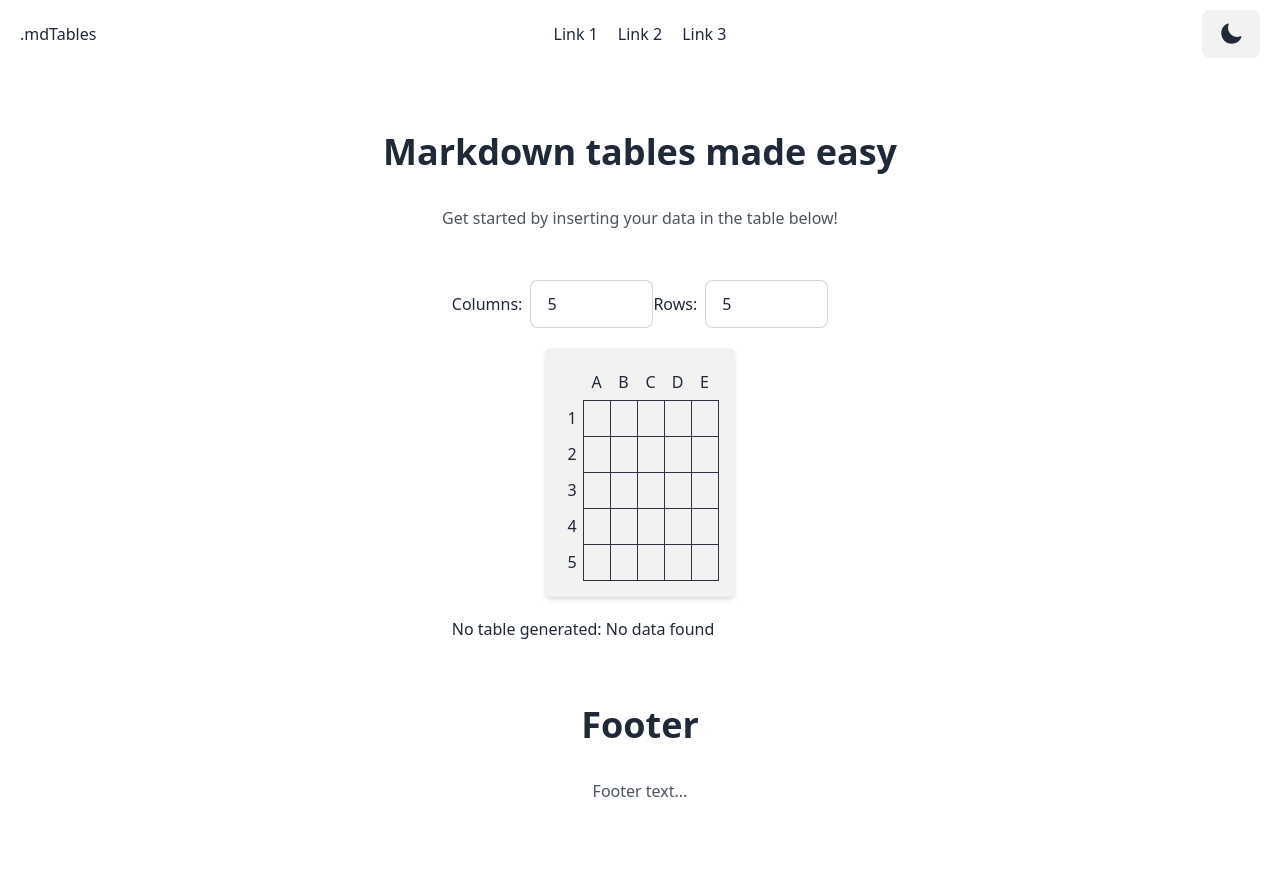
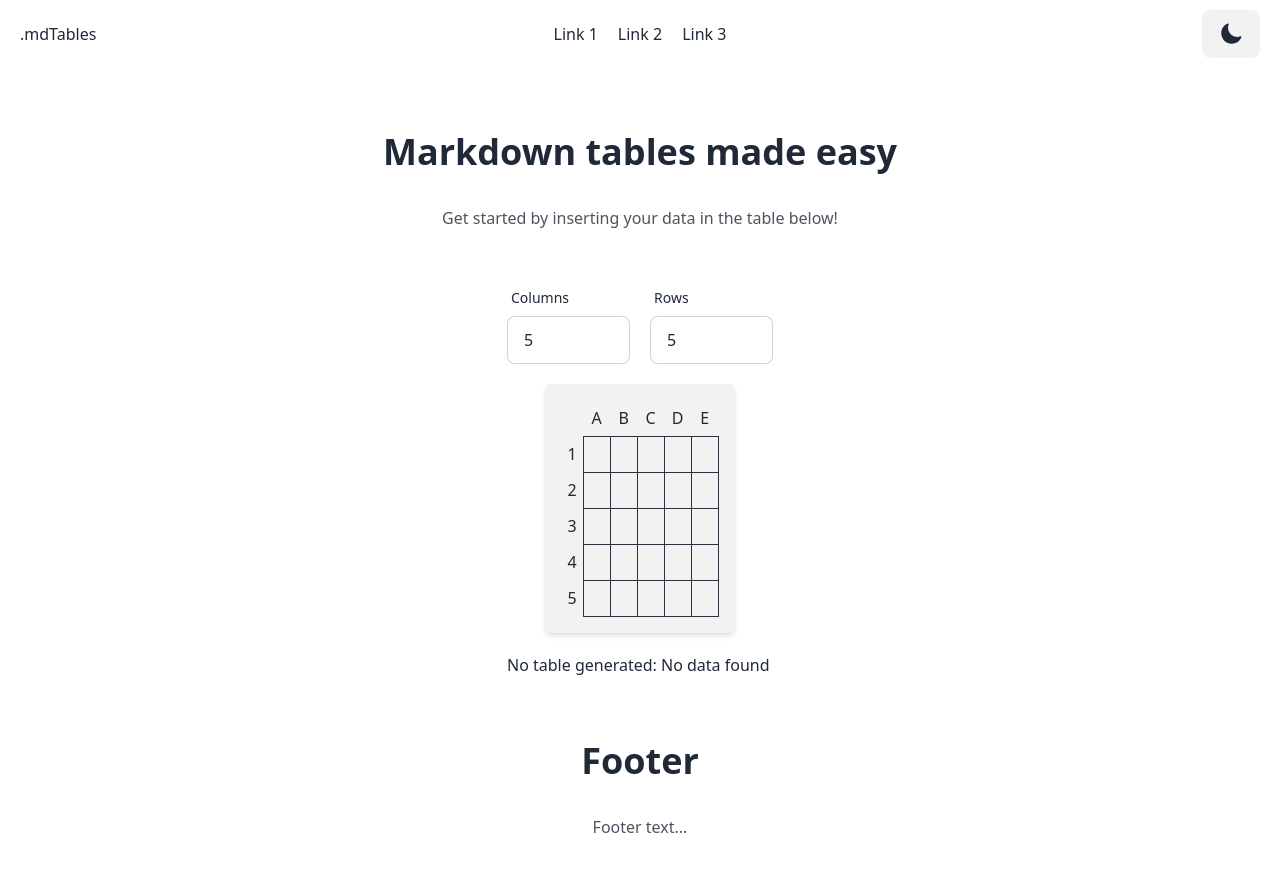
Before and after one commit to ZeroWave022/mdtables, a Nuxt app: page / in a window 1280 px wide. Shown: the top 872 px of the page. Built offline with nearby package versions, Linux system fonts and the light colour scheme.

Commit message:
feat: Redesign inputs for columns and rows

```diff
--- a/components/TableEditor.vue
+++ b/components/TableEditor.vue
@@ -63,9 +63,9 @@
 
 <template>
     <div class="flex flex-col gap-5">
-        <div class="flex justify-around">
-            <div class="flex gap-2 items-center">
-                <label for="columns">Columns: </label>
+        <div class="flex justify-between gap-5">
+            <div>
+                <label for="columns" class="label label-text">Columns</label>
                 <input
                     id="columns"
                     v-model="columns"
@@ -78,8 +78,8 @@
                     required
                 />
             </div>
-            <div class="flex gap-2 items-center">
-                <label for="rows">Rows: </label>
+            <div>
+                <label for="rows" class="label label-text">Rows</label>
                 <input
                     id="rows"
                     v-model="rows"
```
